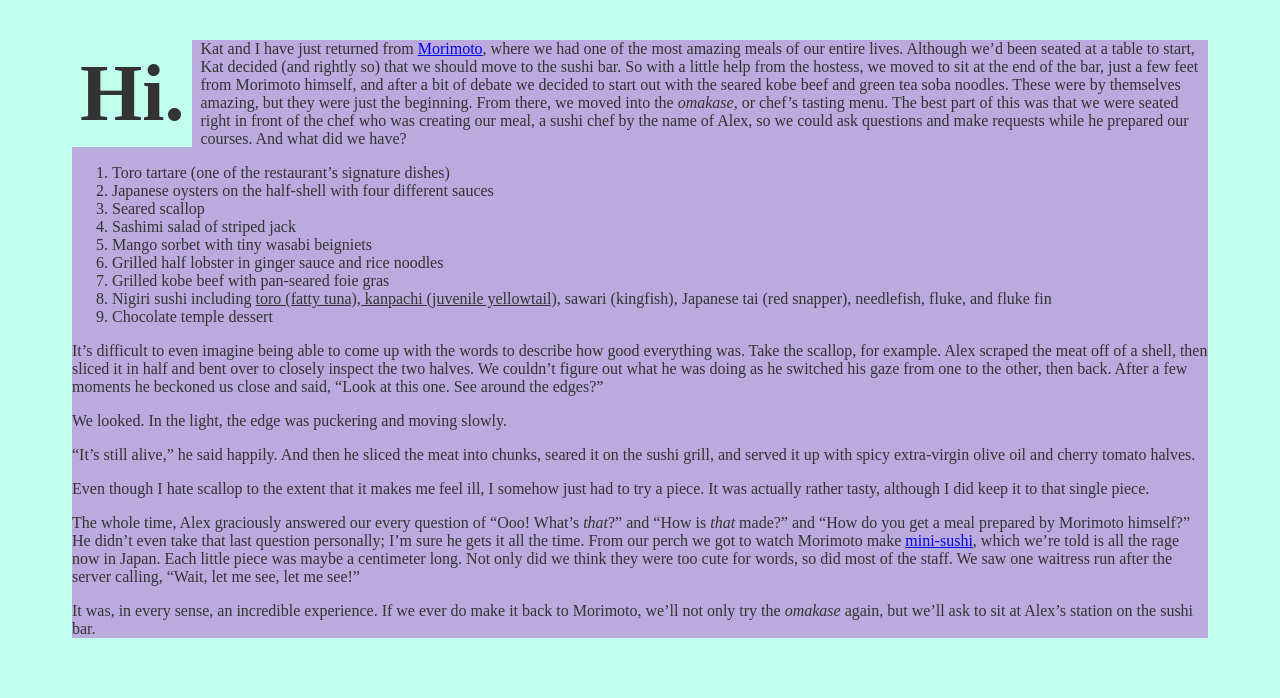
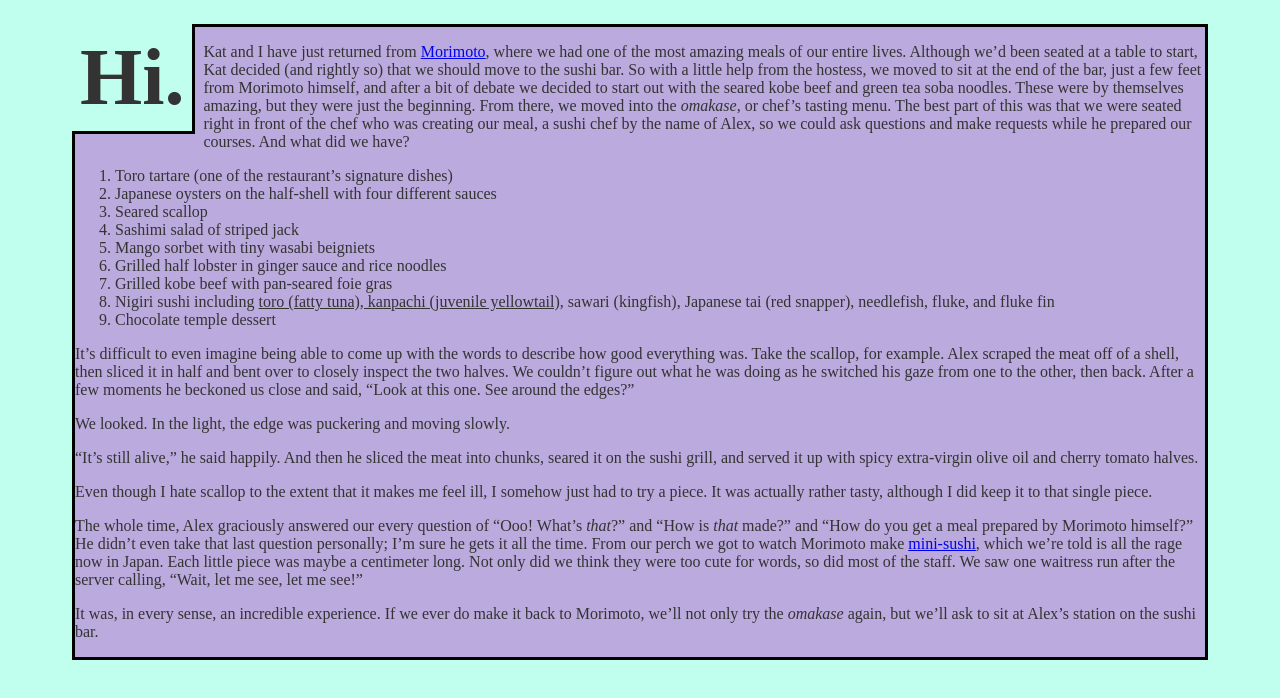
Before and after one commit to iopqrst/smashing-css, a plain HTML site: page ch05/c05-boxpunch.html in a window 1280 px wide. Drawn offline with Linux system fonts and the light colour scheme; files that its build step writes are made by us from their sources.

Commit message:
no message

```diff
--- a/ch05/c05-boxpunch.html
+++ b/ch05/c05-boxpunch.html
@@ -12,6 +12,7 @@
 
 			div.main {
 				background: #BAD;
+				border:3px solid black;
 			}
 
 			.punch {
@@ -21,13 +22,23 @@
 				margin: 0 0.1em 0.1em 0;
 				padding: 0.1em;
 			}
+
+			.punch2 {
+				background: #C0FFEE;
+				font-size: 500%;
+				float: left;
+				margin: -3px 0.1em 0.1em -3px;
+				padding: 0.1em;
+				border:3px solid black;
+				border-width: 0 3px 3px 0;
+			}
 		</style>
 	</head>
 
 	<body>
 
 		<div class="main">
-			<h1 class="punch">Hi.</h1>
+			<h1 class="punch2">Hi.</h1>
 			<p>
 				Kat and I have just returned from <a href="http://www.morimotorestaurant.com/" title="Morimoto Restaurant">Morimoto</a>, where we had one of the most amazing meals of our entire lives. Although we&#8217;d been seated at a table to start, Kat decided
 				(and rightly so) that we should move to the sushi bar. So with a little help from the hostess, we moved to sit at the end of the bar, just a few feet from Morimoto himself, and after a bit of debate we decided to start out with the seared kobe beef
```
Also changed, not shown: ch05/c05-menus.html (+1 -0 lines), ch05/c05-menus02.html (+16 -0 lines), ch07/sales-figures.html (+1 -2 lines), ch07/transforms.html (+1 -2 lines).
